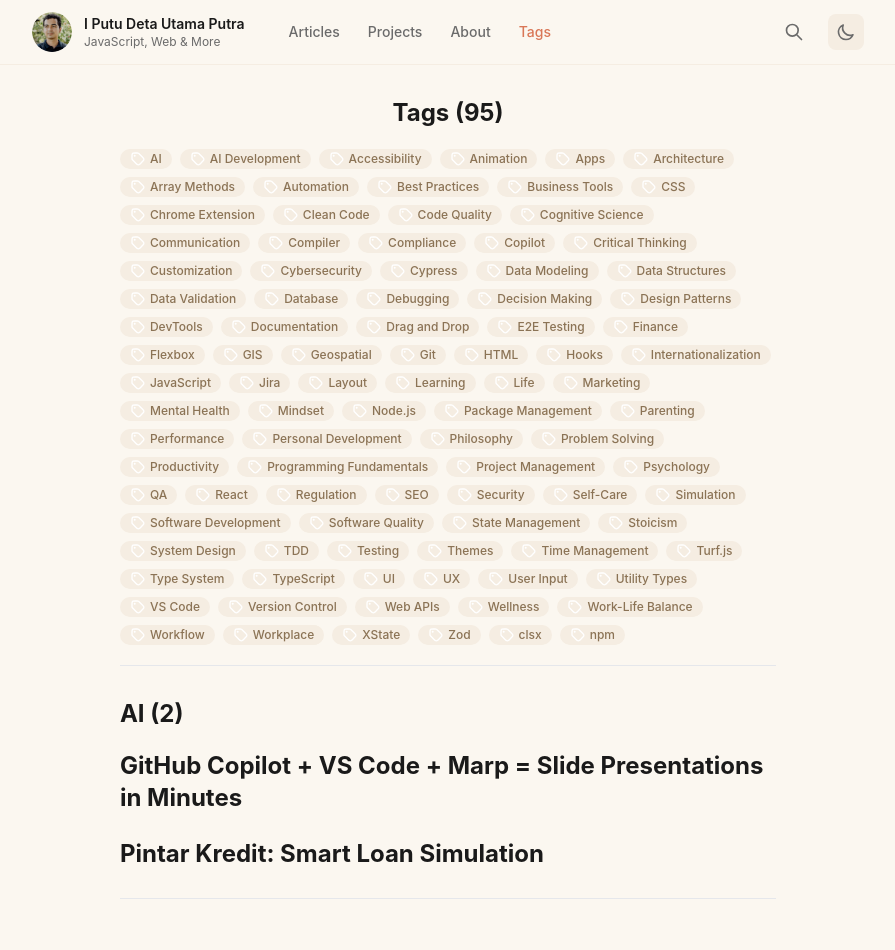
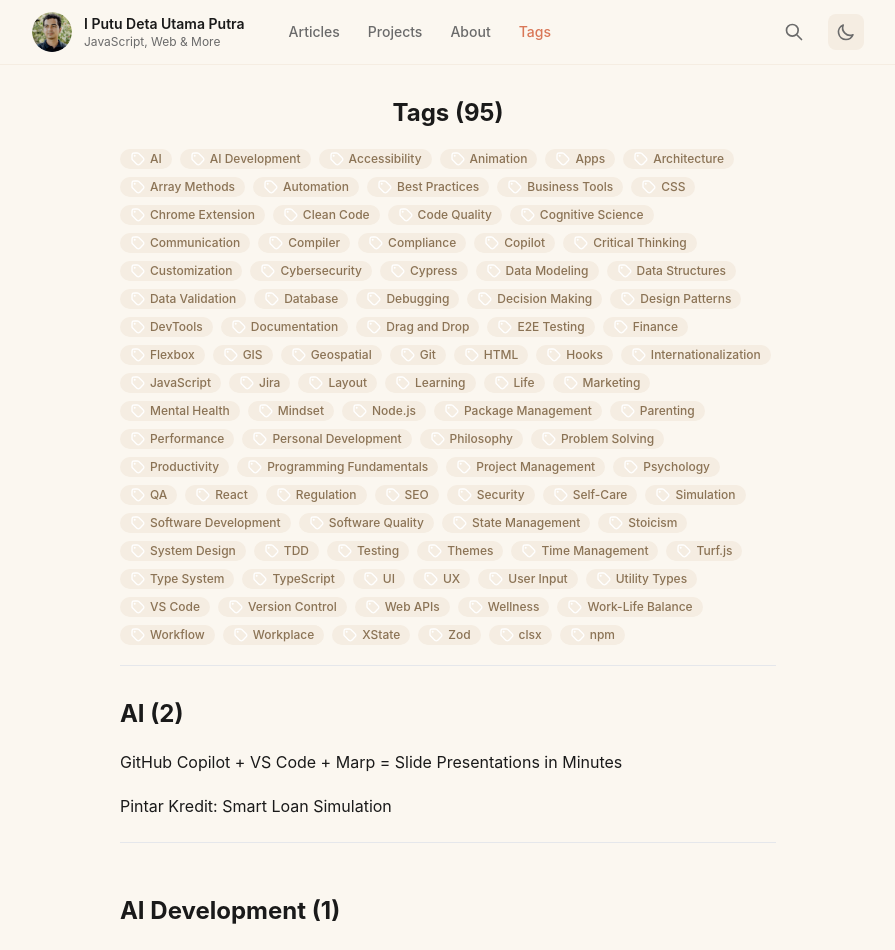
Before and after one commit to detautama/detautama.github.io, a Next.js app: page /tag in a window 1280 px wide. Shown: the top 950 px of the page, without its empty margins (192-1087 px from the left). Built offline with nearby package versions, Linux system fonts and the light colour scheme.

Commit message:
Change article title element from h1 to h3 for improved semantic structure and styling consistency

```diff
--- a/app/(clean-layout)/tag/TagContent.tsx
+++ b/app/(clean-layout)/tag/TagContent.tsx
@@ -87,9 +87,9 @@ export function TagContent({ allArticlesData, uniqueTags }: TagContentProps) {
                 <div key={article.id}>
                   <article>
                     <Link href={`/articles/${article.id}`}>
-                      <h1 className="mb-2 text-2xl font-bold hover:text-claude-accent dark:hover:text-claude-accent">
+                      <h3 className="mb-1 text-base hover:text-claude-accent dark:hover:text-claude-accent">
                         {article.title}
-                      </h1>
+                      </h3>
                     </Link>
                   </article>
                 </div>
```
